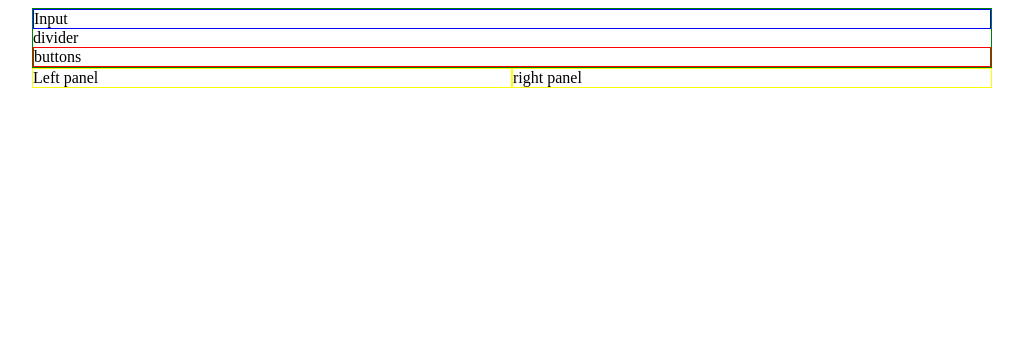
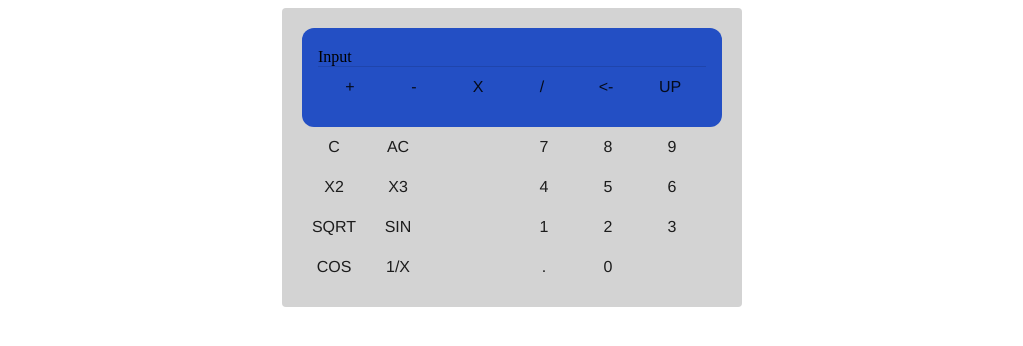
Before and after one commit to stephichau/polish-calculator, a React (Create React App) app in the folder app/: page / in a window 1280 px wide. Shown: the top 346 px of the page, without its empty margins (128-1151 px from the left). Built offline with nearby package versions, Linux system fonts and the light colour scheme.

Commit message:
feat(): Add base button & prop in calc

```diff
--- a/app/src/Calculator/Calculator.js
+++ b/app/src/Calculator/Calculator.js
@@ -1,18 +1,39 @@
 import React from 'react';
+import Divider from '@material-ui/core/Divider';
+import BaseButton from '../components/BaseButton';
+import { headerPanel } from './headerPanel';
+import { leftPanel } from './leftPanel';
+import { rightPanel } from './rightPanel';
 
 export const Calculator = ({ classes }) => {
+
+  const buildButtonPanel = (panelCols) => (
+    panelCols.map(obj => <BaseButton key={obj.value} {...obj} />)
+  );
+
+  const buildButtonPanelRows = (panelRows) => (
+    panelRows.map(
+      row => (
+        <div>
+          {buildButtonPanel(row)}
+        </div>
+      )
+    )
+  );
 
   return (
     <div className={classes.container}>
       <div className={classes.header}>
-        <div style={{ border: '1px solid blue' }}>Input</div>
-        <div>divider</div>
-        <div style={{ border: '1px solid red' }}>buttons</div>
+        <div>Input</div>
+        <Divider />
+        <div>
+          {buildButtonPanel(headerPanel)}
+        </div>
       </div>
 
       <div className={classes.content}>
-        <div>Left panel</div>
-        <div>right panel</div>
+        <div>{buildButtonPanelRows(leftPanel)}</div>
+        <div>{buildButtonPanelRows(rightPanel)}</div>
       </div>
     </div>
   )
--- /dev/null
+++ b/app/src/Calculator/headerPanel.js
@@ -0,0 +1,26 @@
+export const headerPanel = [
+  {
+    value: '+',
+    onClick: () => {},
+  },
+  {
+    value: '-',
+    onClick: () => {},
+  },
+  {
+    value: 'x',
+    onClick: () => {},
+  },
+  {
+    value: '/',
+    onClick: () => {},
+  },
+  {
+    value: '<-',
+    onClick: () => {},
+  },
+  {
+    value: 'up',
+    onClick: () => {},
+  },
+];
--- /dev/null
+++ b/app/src/Calculator/leftPanel.js
@@ -0,0 +1,38 @@
+import { rowBuilder } from '../helpers';
+
+const buttons = [
+  {
+    value: 'c',
+    onClick: () => {},
+  },
+  {
+    value: 'ac',
+    onClick: () => {},
+  },
+  {
+    value: 'x2',
+    onClick: () => {},
+  },
+  {
+    value: 'x3',
+    onClick: () => {},
+  },
+  {
+    value: 'sqrt',
+    onClick: () => {},
+  },
+  {
+    value: 'sin',
+    onClick: () => {},
+  },
+  {
+    value: 'cos',
+    onClick: () => {},
+  },
+  {
+    value: '1/x',
+    onClick: () => {},
+  },
+];
+
+export const leftPanel = rowBuilder(buttons, 2);
--- /dev/null
+++ b/app/src/Calculator/rightPanel.js
@@ -0,0 +1,50 @@
+import { rowBuilder } from '../helpers';
+
+const buttons = [
+  {
+    value: 7,
+    onClick: () => {},
+  },
+  {
+    value: 8,
+    onClick: () => {},
+  },
+  {
+    value: 9,
+    onClick: () => {},
+  },
+  {
+    value: 4,
+    onClick: () => {},
+  },
+  {
+    value: 5,
+    onClick: () => {},
+  },
+  {
+    value: 6,
+    onClick: () => {},
+  },
+  {
+    value: 1,
+    onClick: () => {},
+  },
+  {
+    value: 2,
+    onClick: () => {},
+  },
+  {
+    value: 3,
+    onClick: () => {},
+  },
+  {
+    value: '.',
+    onClick: () => {},
+  },
+  {
+    value: 0,
+    onClick: () => {},
+  },
+];
+
+export const rightPanel = rowBuilder(buttons, 3);
--- a/app/src/Calculator/styles.js
+++ b/app/src/Calculator/styles.js
@@ -1,6 +1,14 @@
 export const styles = theme => ({
+  container: {
+    padding: theme.spacing(5),
+    backgroundColor: '#D3D3D3',
+    borderRadius: 4,
+  },
+
   header: {
-    border: '1px solid green',
+    borderRadius: 12,
+    backgroundColor: '#234fc4',
+    padding: theme.spacing(5, 4),
   },
 
   content: {
@@ -9,7 +17,6 @@ export const styles = theme => ({
 
     '& > div': {
       flex: 1,
-      border: '1px solid yellow',
     },
   },
 });
--- /dev/null
+++ b/app/src/components/BaseButton/BaseButton.js
@@ -0,0 +1,19 @@
+import React from 'react';
+import Button from '@material-ui/core/Button';
+
+export const BaseButton = ({
+  classes,
+  onClick = () => {},
+  type = 'default',
+  value: text = '',
+}) => {
+
+
+  return (
+    <Button
+      onClick={onClick}
+    >
+      {text}
+    </Button>
+  )
+};
--- /dev/null
+++ b/app/src/components/BaseButton/index.js
@@ -0,0 +1,5 @@
+import { withStyles } from '@material-ui/core/styles';
+import { styles } from './styles';
+import { BaseButton } from './BaseButton';
+
+export default withStyles(styles)(BaseButton);
--- /dev/null
+++ b/app/src/components/BaseButton/styles.js
@@ -0,0 +1,21 @@
+const baseStyles = ({
+  border: 'none',
+  boxShadow: 'none',
+});
+
+export const styles = theme => ({
+  default: {
+    ...baseStyles,
+    borderRadius: '50%',
+    backgroundColor: theme.palette.primary,
+    color: theme.palette.white,
+  },
+
+  basicOperand: {
+    ...baseStyles,
+  },
+
+  complexOperand: {
+    ...baseStyles,
+  },
+});
--- /dev/null
+++ b/app/src/helpers/index.js
@@ -0,0 +1 @@
+export * from './rowBuilder';
--- /dev/null
+++ b/app/src/helpers/rowBuilder.js
@@ -0,0 +1,22 @@
+export const rowBuilder = (elements, maxElementsPerRow = 3) => {
+  const array = [];
+
+  let row = [];
+  let index = 0;
+  while (array.length < Math.floor(elements.length / maxElementsPerRow)) {
+    row.push(elements[index])
+
+    if (row.length === maxElementsPerRow) {
+      array.push(row);
+      row = [];
+    }
+
+    index++;
+  }
+
+  if (index < elements.length) {
+    array.push(elements.slice(index, elements.length))
+  }
+
+  return array;
+};
--- a/app/src/styles.js
+++ b/app/src/styles.js
@@ -1,6 +1,6 @@
 export const styles = theme => ({
   container: {
-    maxWidth: 960,
+    maxWidth: 460,
     margin: theme.spacing('auto', 'auto'),
   },
 });
--- a/app/src/theme/colors/index.js
+++ b/app/src/theme/colors/index.js
@@ -5,4 +5,5 @@ export const createColors = () => ({
   ...primary,
   ...secondary,
   black: '#282828',
+  white: '#fff',
 });
```
